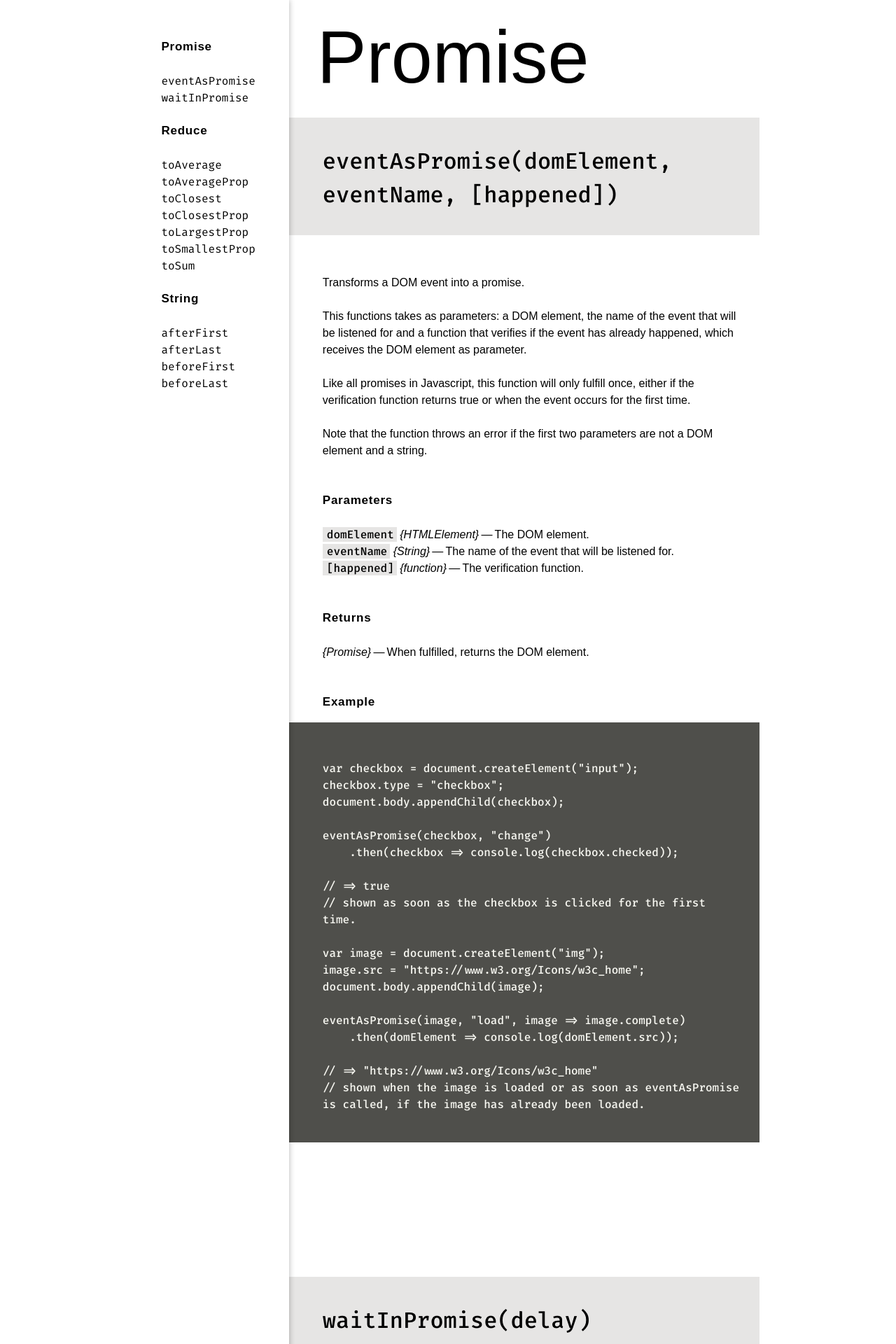
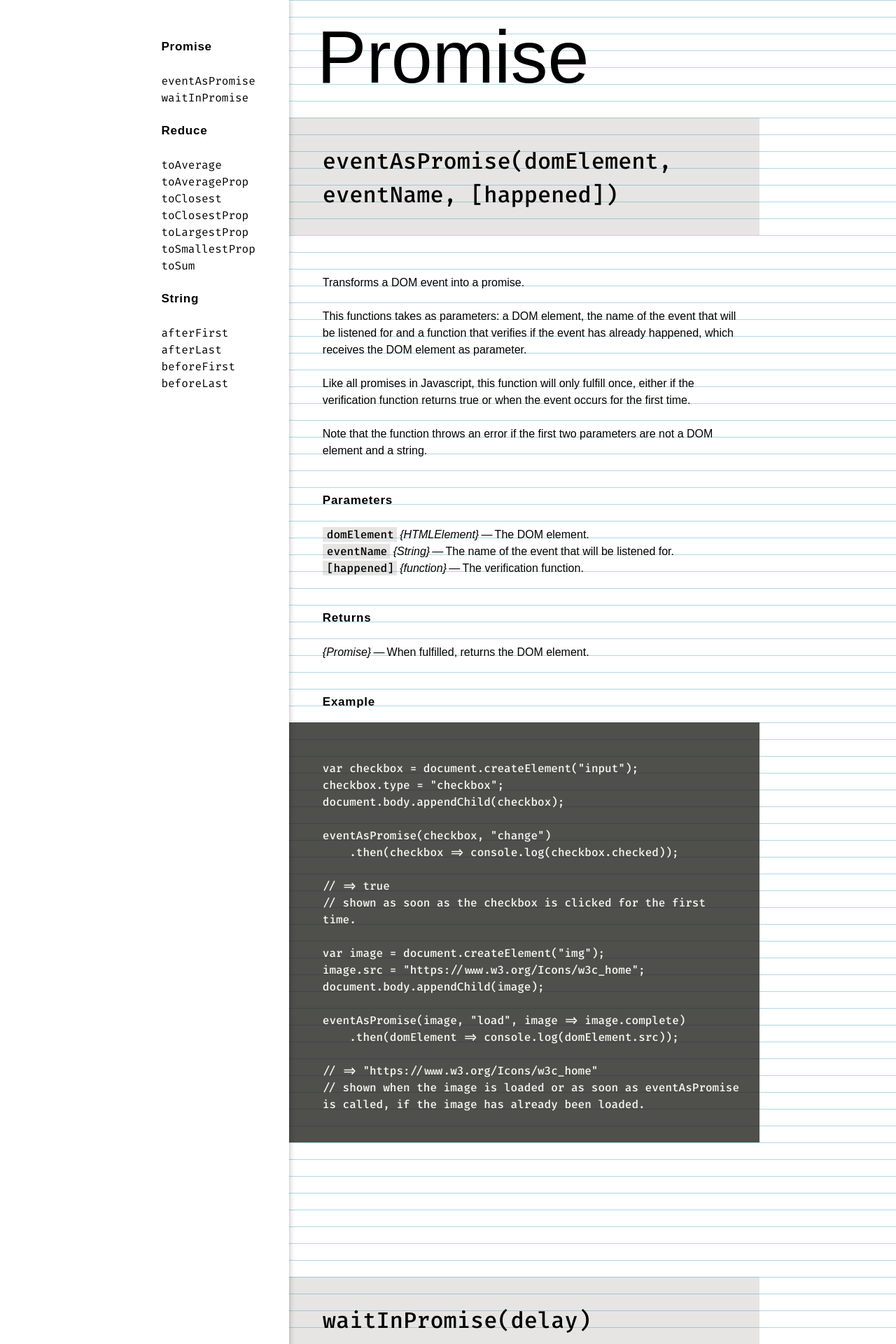
Before and after one commit to leofavre/canivete, a Jekyll site: the page built from docs/index.md, in a window 1280 px wide. Shown: the top 1920 px of the page at 70% size. Built offline with Jekyll 4.4.1, drawn with Linux system fonts in a browser that asks for light colours; some web fonts are replaced.

Commit message:
added margin to content bottom

```diff
--- a/docs/_sass/_richtext.scss
+++ b/docs/_sass/_richtext.scss
@@ -6,10 +6,10 @@
 	-webkit-overflow-scrolling: touch;
 	line-height: $grid;
 
-	// background-position: 5px 0;
-	// background-size: $grid $grid;
-	// background-image: linear-gradient(to bottom, lightblue 1px, transparent 1px);
-	// background-attachment: scroll;
+	background-position: 5px 0;
+	background-size: $grid $grid;
+	background-image: linear-gradient(to bottom, lightblue 1px, transparent 1px);
+	background-attachment: scroll;
 
 	h1 {
 
@@ -137,4 +137,5 @@
 
 .richtext__area {
 	max-width: 600px;
+	margin-bottom: $grid * 30
 }
```
